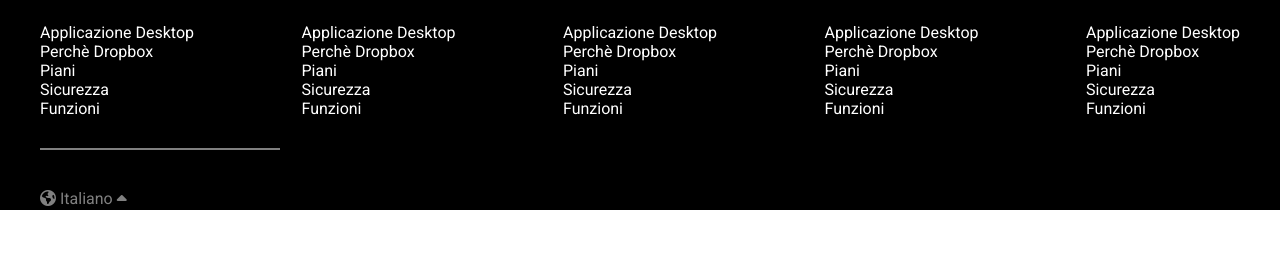
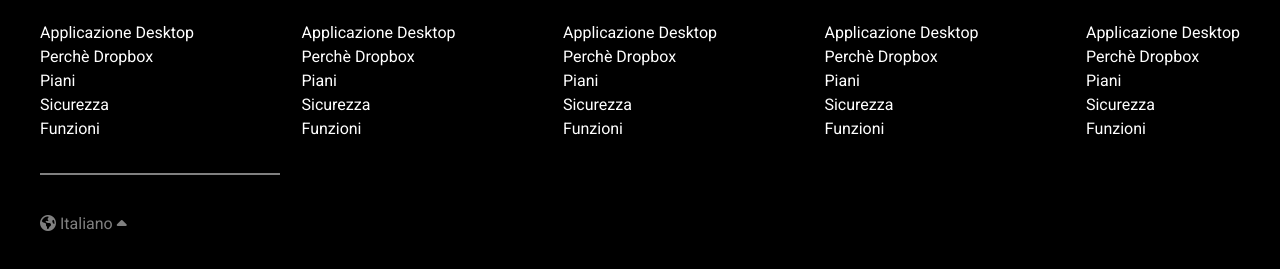
Before and after one commit to MicheleAbategiovanni/htmlcss-dropbox, a plain HTML site: page index.html in a window 1280 px wide. Shown: the part 5650-5919 px from the top of the page. Before the commit the page ends 5860 px from the top, so only its background shows below. Drawn offline with Linux system fonts and the light colour scheme.

Commit message:
added padding footer last section

```diff
--- a/css/style.css
+++ b/css/style.css
@@ -108,7 +108,6 @@ header .container-large {
     max-width: 920px;
     margin: 0 auto;
     padding: 40px 0;
-
 }
 
 .main-container {
@@ -276,3 +275,7 @@ header .container-large {
 .img-center img {
     width: 50%;
 }
+
+.footer-text li{
+    padding-bottom: 5px;
+}
--- a/index.html
+++ b/index.html
@@ -783,7 +783,7 @@
 
             <div class="border-grey" style="margin-left: 0;"></div>
 
-            <div class="footer-language">
+            <div class="footer-language" style="padding-bottom: 40px;">
 
                 <i class="fa-solid fa-earth-americas"></i>
                 <span>Italiano</span>
```
